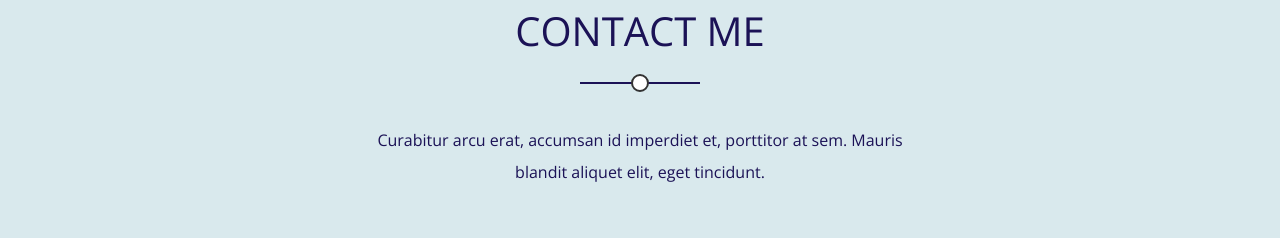
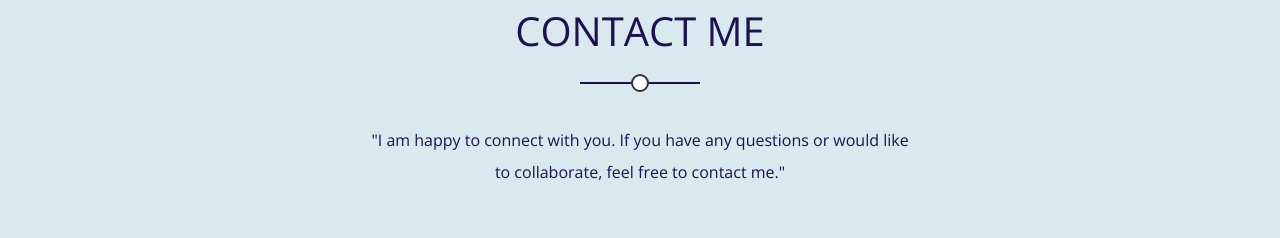
Before and after one commit to malak-tork/Template-two, a plain HTML site: page index.html in a window 1280 px wide. Shown: the part 5680-5918 px from the top of the page. Drawn offline with nearby package versions, Linux system fonts and the light colour scheme.

Commit message:
Update index.html

```diff
--- a/index.html
+++ b/index.html
@@ -315,8 +315,7 @@
         <div class="main-heading">
           <h2>Contact me</h2>
           <p>
-            Curabitur arcu erat, accumsan id imperdiet et, porttitor at sem. Mauris blandit aliquet elit, eget
-            tincidunt.
+             "I am happy to connect with you. If you have any questions or would like to collaborate, feel free to contact me."
           </p>
         </div>
         <div class="content" id="cont">
```
